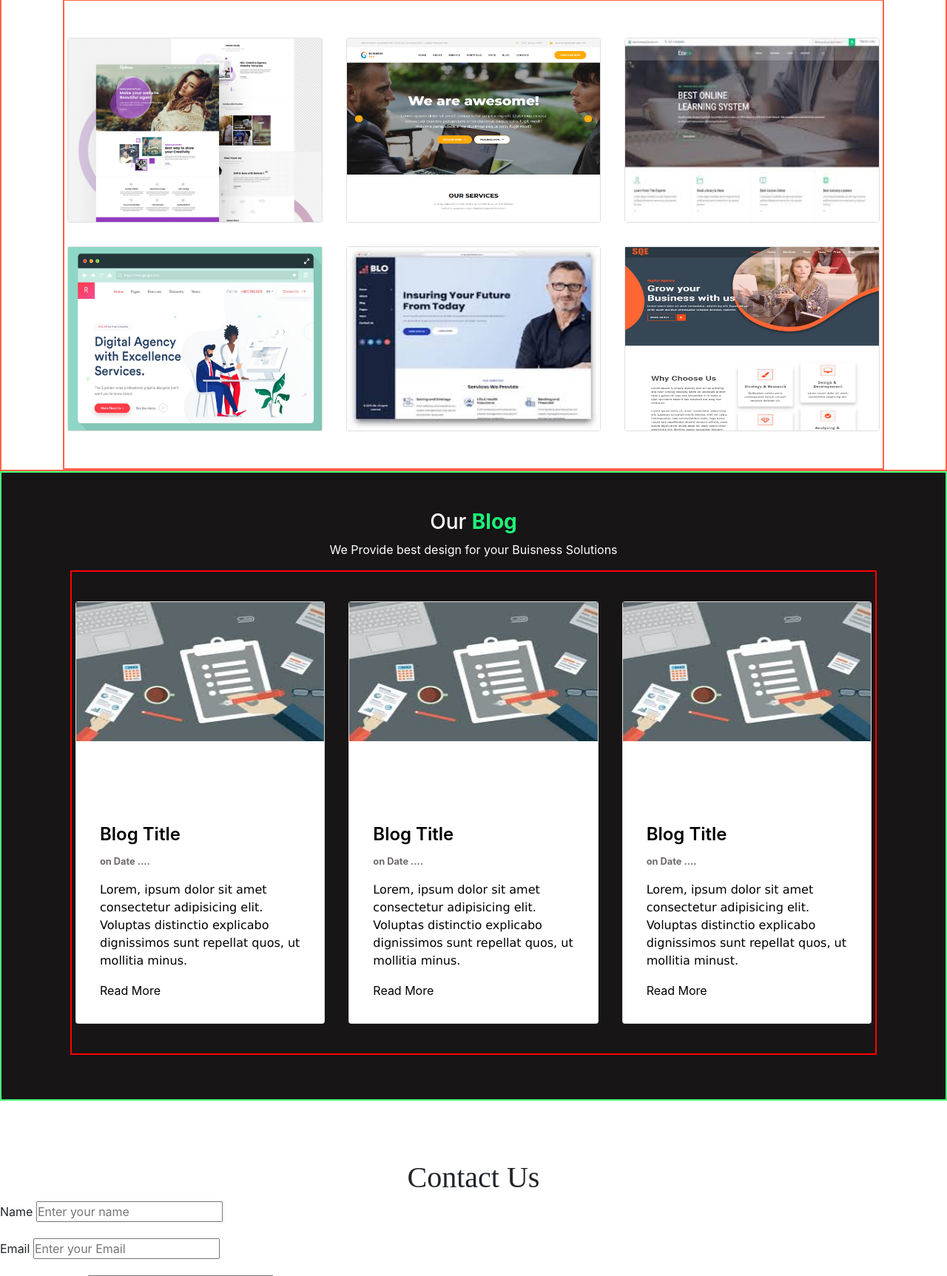
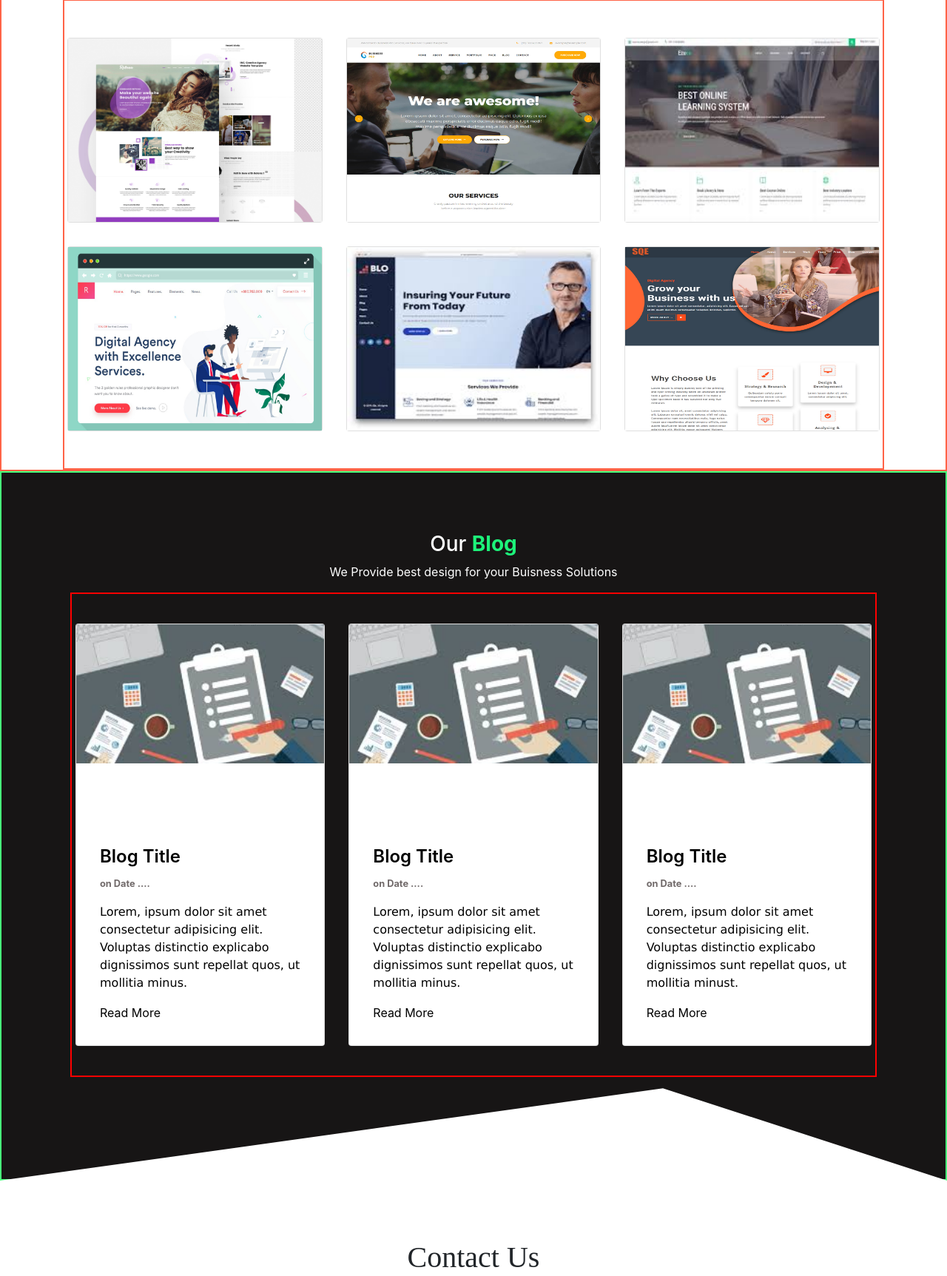
Before and after one commit to summitkumarsharma/phptut, a PHP site: page / in a window 1280 px wide. Shown: the part 3848-5573 px from the top of the page at 74% size. Run offline with PHP 8.4, Linux system fonts and the light colour scheme; some libraries are stand-ins or nearby versions; some web fonts are replaced.

Commit message:
New features

```diff
--- a/MyPortfolio/css/blog.css
+++ b/MyPortfolio/css/blog.css
@@ -6,7 +6,9 @@
         height: 100%;
         border: 2px solid rgb(71, 255, 123);
         color: white;
-        padding: 50px 0px;
+        padding-top: 5rem;
+        padding-bottom: 8rem;
+        clip-path: polygon(0% 0%, 100% 0%, 100% 100%, 70% 87%, 0% 100%);
     }
 
     section.blog .card-wrapper {
@@ -58,4 +60,5 @@
     section.blog .card-wrapper .card .img-wrapper img {
         width: 100%;
         height: 70%;
+        object-fit: cover;
     }
--- a/MyPortfolio/index.html
+++ b/MyPortfolio/index.html
@@ -58,13 +58,11 @@
                     <a href="#work-section">Our Work</a>
                 </li>
                 <li class="item">
-                    <a href="#">Blog</a>
+                    <a href="#blog-section">Blog</a>
                 </li>
-
                 <li class="item">
                     <a href="#contact">Contact Us</a>
                 </li>
-
             </ul>
         </nav>
 
@@ -87,10 +85,10 @@
 
         <!-- About section -->
         <section id="about">
-            <div class="left-about ">
-                <img src="/img/myimg.png " alt="myImage ">
+            <div class="left-about">
+                <img src="/img/myimg.png " alt="myImage">
             </div>
-            <div class="right-about ">
+            <div class="right-about">
                 <div>
                     <h2>About <span>Me</span></h2>
                     <h5>Hi I'm Sumit</h5>
@@ -236,7 +234,7 @@
                 </div>
             </div>
         </section>
-        <section class="blog">
+        <section id="blog-section" class="blog">
             <div class="container">
                 <h3 class="center">Our <span>Blog</span></h3>
                 <p class="center">We Provide best design for your Buisness Solutions</p>
```
